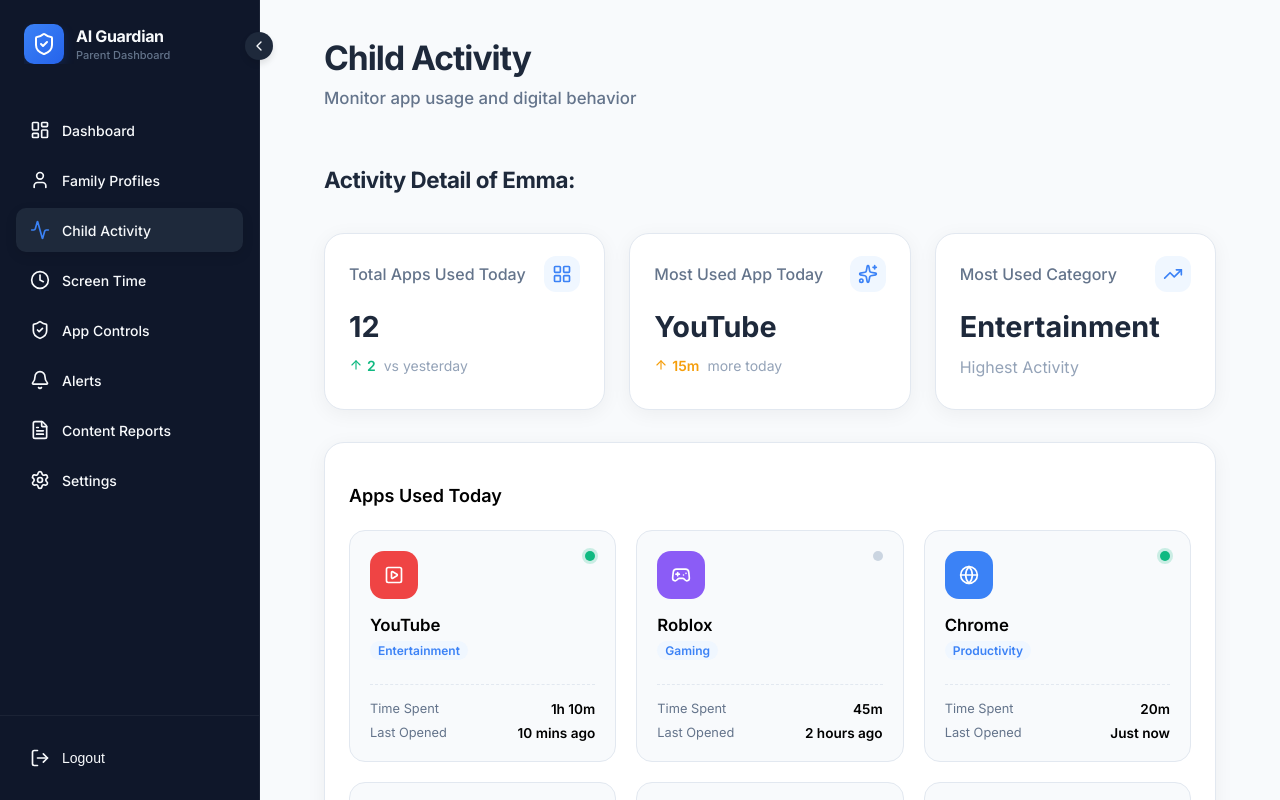
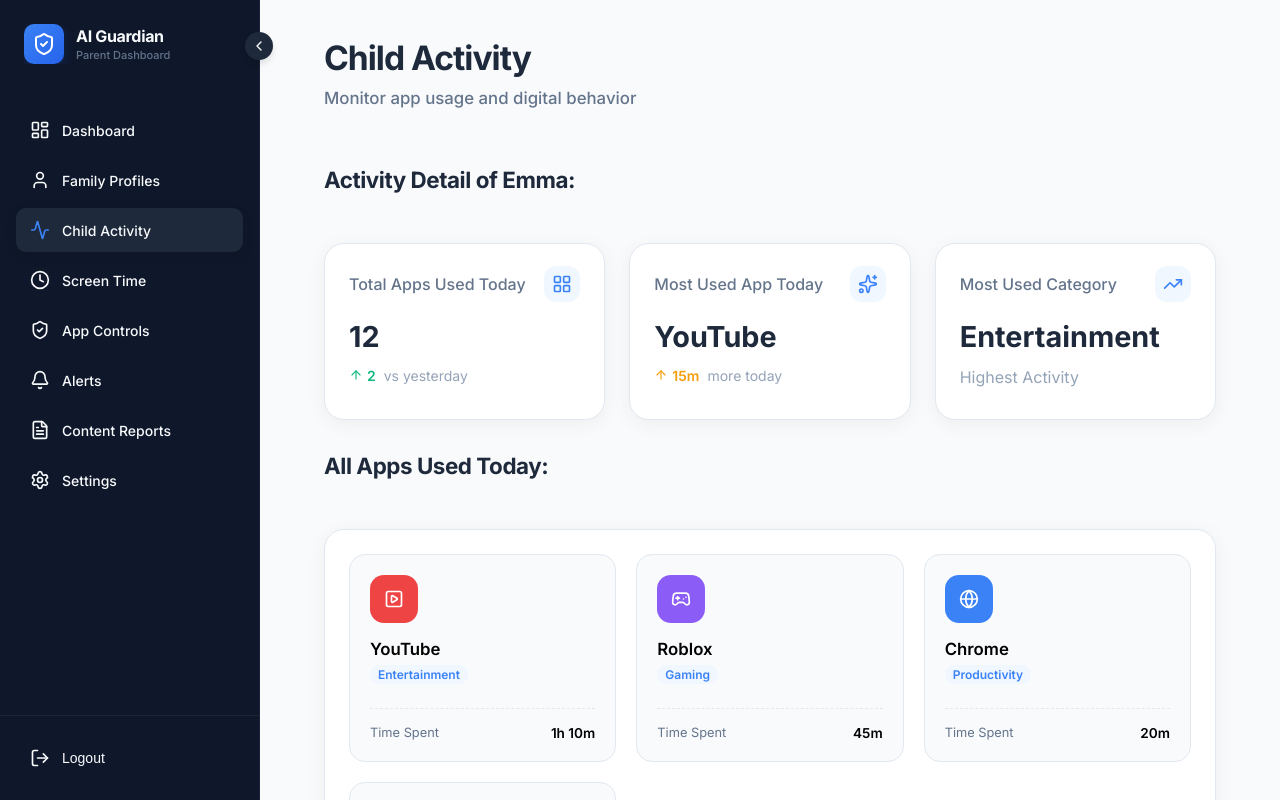
Before and after one commit to Tayyba-Zulfiqar/Ai-Guardian-parental-control-system, a React (Vite) app in the folder Frontend/parent-dashboard/: page /child-activity/1 in a window 1280 px wide. Built offline with nearby package versions, Linux system fonts and the light colour scheme.

Commit message:
fixed styling of apps used today section

```diff
--- a/Frontend/parent-dashboard/components/ui/Child-Activity/AppsUsedToday/AppsUsedToday.css
+++ b/Frontend/parent-dashboard/components/ui/Child-Activity/AppsUsedToday/AppsUsedToday.css
@@ -5,6 +5,7 @@
     box-shadow: 0 4px 20px rgba(0, 0, 0, 0.05);
     border: 1px solid var(--border-light);
     height: 100%;
+    margin-top: 50px;
 }
 
 .apps-today-header h3 {
@@ -41,21 +42,6 @@
     display: flex;
     justify-content: space-between;
     align-items: flex-start;
-}
-
-.app-status {
-    width: 10px;
-    height: 10px;
-    border-radius: 50%;
-}
-
-.app-status.active {
-    background: #10b981;
-    box-shadow: 0 0 0 3px rgba(16, 185, 129, 0.2);
-}
-
-.app-status.inactive {
-    background: #cbd5e1;
 }
 
 .app-today-info {
--- a/Frontend/parent-dashboard/components/ui/Child-Activity/AppsUsedToday/AppsUsedToday.jsx
+++ b/Frontend/parent-dashboard/components/ui/Child-Activity/AppsUsedToday/AppsUsedToday.jsx
@@ -1,21 +1,16 @@
 import './AppsUsedToday.css';
-import { PlaySquare, Gamepad2, Globe, MessageCircle, Book, Camera } from 'lucide-react';
+import { PlaySquare, Gamepad2, Globe, MessageCircle } from 'lucide-react';
 
 const iconMap = {
   youtube: <PlaySquare size={20} />,
   gamepad: <Gamepad2 size={20} />,
   globe: <Globe size={20} />,
-  message: <MessageCircle size={20} />,
-  book: <Book size={20} />,
-  camera: <Camera size={20} />
+  message: <MessageCircle size={20} />
 };
 
 const AppsUsedToday = ({ data }) => {
   return (
     <div className="apps-used-today">
-      <div className="apps-today-header">
-        <h3>Apps Used Today</h3>
-      </div>
       <div className="apps-today-grid">
         {data.map((app) => (
           <div key={app.id} className="app-today-card">
@@ -23,7 +18,6 @@
               <div className={`app-icon-wrapper ${app.iconType}`}>
                 {iconMap[app.iconType] || <Globe size={20} />}
               </div>
-              <div className={`app-status ${app.status}`}></div>
             </div>
 
             <div className="app-today-info">
@@ -36,10 +30,6 @@
                 <span className="stat-label">Time Spent</span>
                 <span className="stat-value">{app.timeSpent}</span>
               </div>
-              <div className="stat-item">
-                <span className="stat-label">Last Opened</span>
-                <span className="stat-value">{app.lastOpened}</span>
-              </div>
             </div>
           </div>
         ))}
--- a/Frontend/parent-dashboard/data/Child-Activity/childActivityData.js
+++ b/Frontend/parent-dashboard/data/Child-Activity/childActivityData.js
@@ -88,24 +88,6 @@
     lastOpened: "5 hours ago",
     status: "inactive",
     iconType: "message"
-  },
-  {
-    id: 5,
-    name: "Mathletics",
-    category: "Education",
-    timeSpent: "30m",
-    lastOpened: "1 hour ago",
-    status: "inactive",
-    iconType: "book"
-  },
-  {
-    id: 6,
-    name: "Camera",
-    category: "Utility",
-    timeSpent: "5m",
-    lastOpened: "4 hours ago",
-    status: "inactive",
-    iconType: "camera"
   }
 ];
 
--- a/Frontend/parent-dashboard/pages/Child-Activity/ChildActivity.css
+++ b/Frontend/parent-dashboard/pages/Child-Activity/ChildActivity.css
@@ -16,7 +16,8 @@
     color: var(--bg-dark);
     letter-spacing: -0.02em;
     margin: 0;
-    margin-bottom: 10px;
+    margin-bottom: 20px;
+
 }
 
 .activity-stats-row {
--- a/Frontend/parent-dashboard/pages/Child-Activity/ChildActivity.jsx
+++ b/Frontend/parent-dashboard/pages/Child-Activity/ChildActivity.jsx
@@ -2,7 +2,6 @@
 import { LayoutGrid, TrendingUp, Sparkles } from 'lucide-react';
 import PageHeader from '../../components/common/PageHeader/PageHeader';
 import StatsCard from '../../components/common/StatsCard/StatsCard';
-
 import TopUsedAppsMonth from '../../components/ui/Child-Activity/TopUsedAppsMonth/TopUsedAppsMonth';
 import AppsUsedToday from '../../components/ui/Child-Activity/AppsUsedToday/AppsUsedToday';
 import AppUsageDistribution from '../../components/ui/Child-Activity/AppUsageDistribution/AppUsageDistribution';
@@ -57,6 +56,7 @@
 
       <div className="activity-main-grid">
         <div className="activity-left-column">
+          <h2 className="dashboard-section-title">All Apps Used Today:</h2>
           <AppsUsedToday data={appsUsedToday} />
         </div>
 
```
